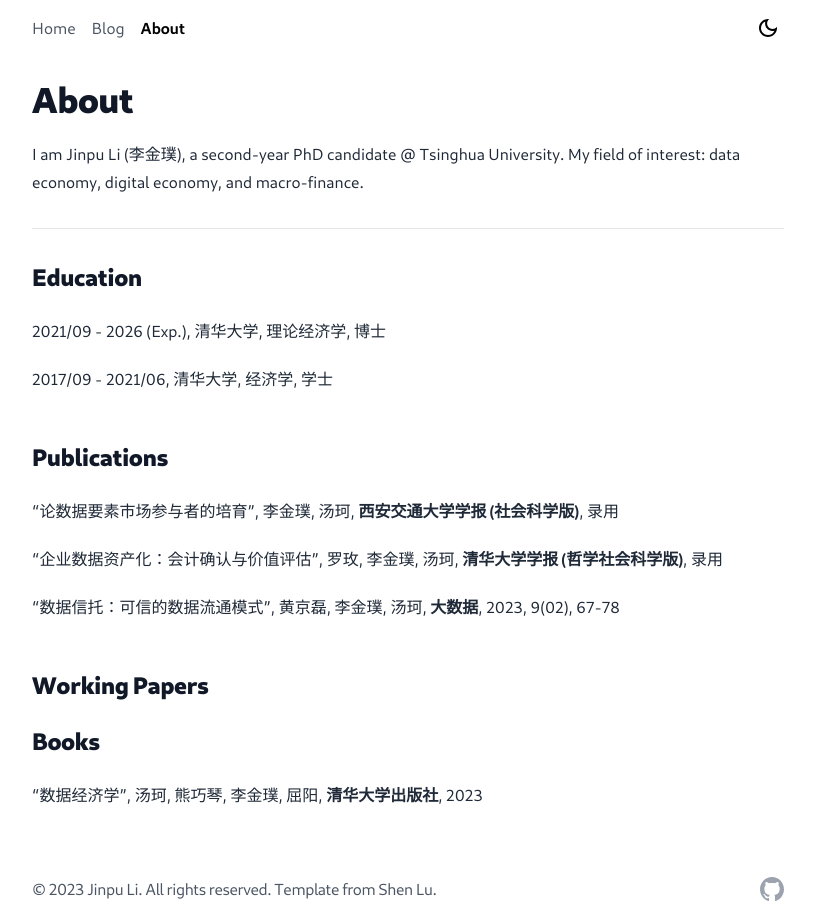
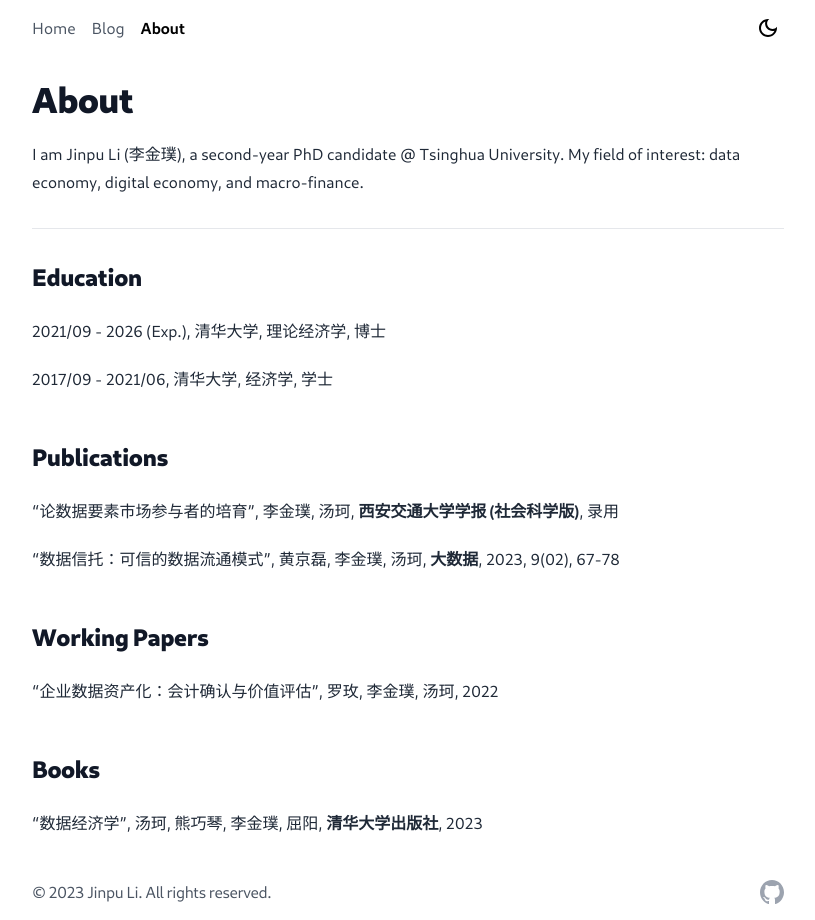
Before and after one commit to lijinpu/lijinpu.github.io, a Next.js app: page /about in a window 1280 px wide. Shown: the whole page, without its empty margins (232-1047 px from the left). Built offline with nearby package versions, Linux system fonts and the light colour scheme.

Commit message:
auto update

```diff
--- a/components/Footer.tsx
+++ b/components/Footer.tsx
@@ -13,8 +13,9 @@
         >
           Jinpu Li
         </Link>
-        . All rights reserved. Template from <a href="https://github.com/shenlu89/shenlu89.github.io">Shen Lu</a>.
+        . All rights reserved.
       </p>
+      {/* Template from <a href="https://github.com/shenlu89/shenlu89.github.io">Shen Lu</a>. */ }
       <ul className="flex items-center py-2">
         <li>
           <Link
--- a/pages/about.tsx
+++ b/pages/about.tsx
@@ -22,14 +22,13 @@
         “论数据要素市场参与者的培育”,  李金璞, 汤珂, <b>西安交通大学学报 (社会科学版)</b>, 录用
         </p>
         <p>
-        “企业数据资产化：会计确认与价值评估”, 罗玫, 李金璞, 汤珂, <b>清华大学学报 (哲学社会科学版)</b>, 录用
-        </p>
-        <p>
         “数据信托：可信的数据流通模式”, 黄京磊, 李金璞, 汤珂, <b>大数据</b>, 2023, 9(02), 67-78
         </p>
 
         <h2>Working Papers</h2>
-
+        <p>
+        “企业数据资产化：会计确认与价值评估”, 罗玫, 李金璞, 汤珂, 2022
+        </p>
         <h2>Books</h2>
         <p>
           “数据经济学”, 汤珂, 熊巧琴, 李金璞, 屈阳, <b>清华大学出版社</b>, 2023
```
